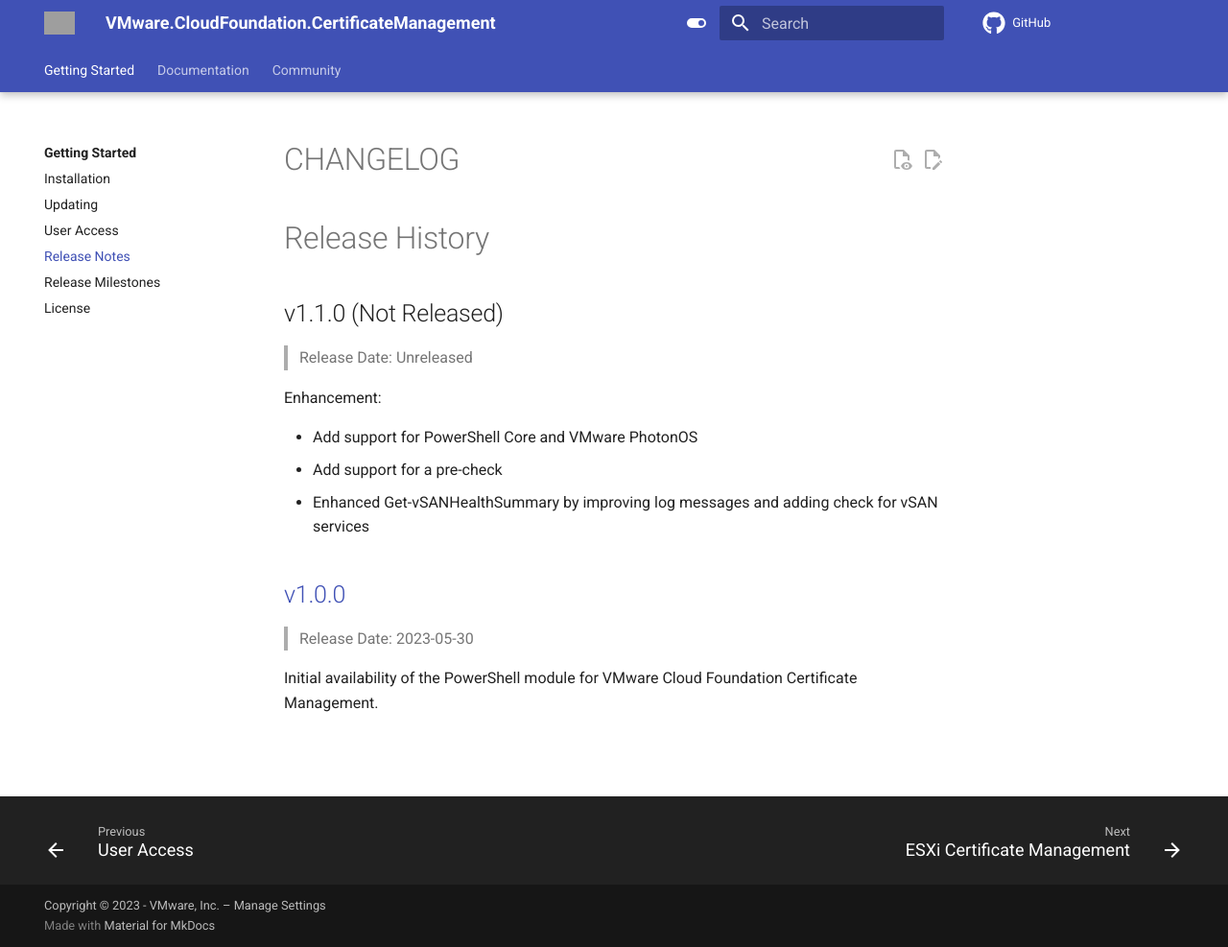
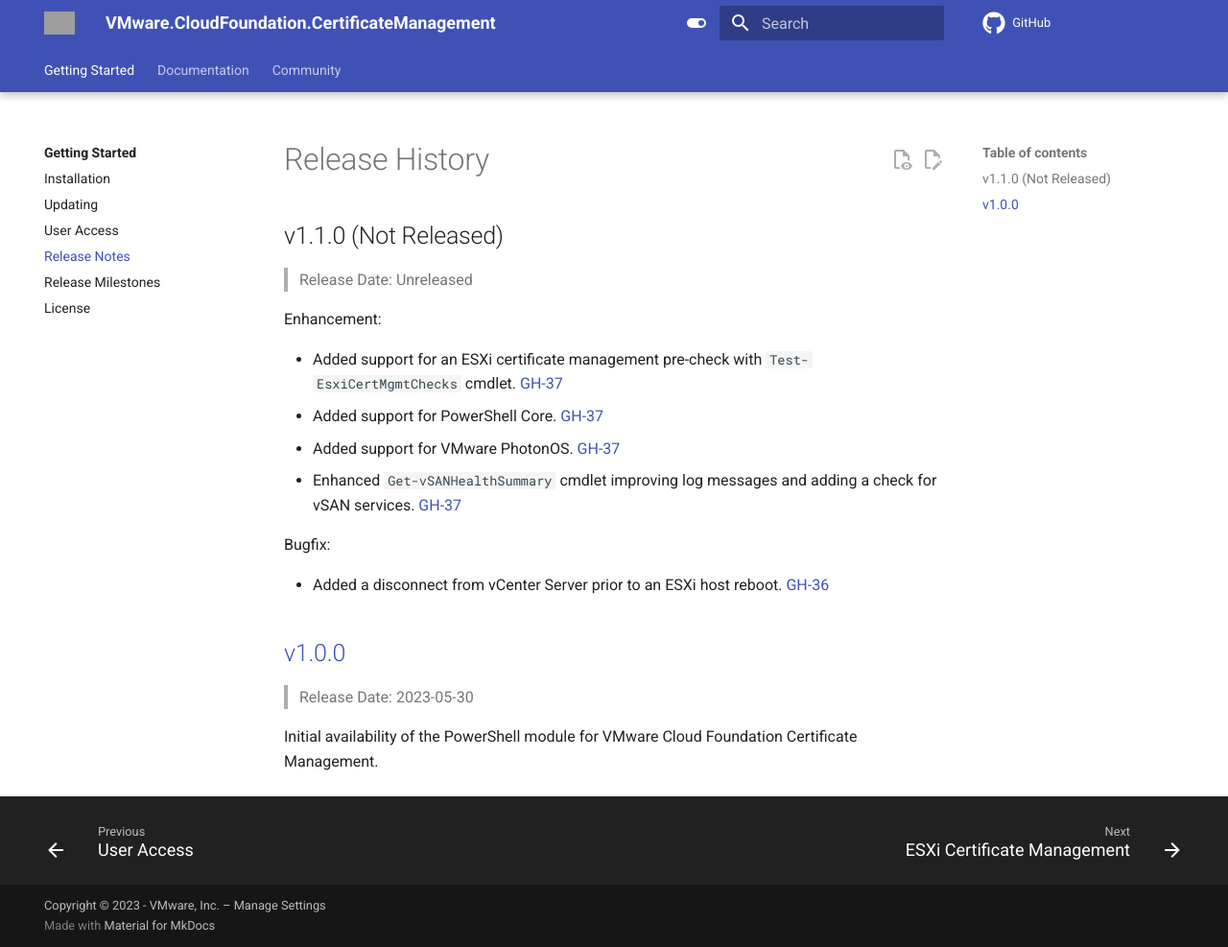
Before and after one commit to vmware/powershell-module-for-vmware-cloud-foundation-certificate-management, an MkDocs documentation site: the page built from docs/release-notes.md, in a window 1280 px wide and 987 px high. Shown: the whole window at 96% size. Built offline with MkDocs 1.6.1 and Material for MkDocs 9.7.7, drawn with Linux system fonts in a browser that asks for light colours; comment, search, counter and statistics services are not loaded; the version menu is left out; grey boxes are pictures that could not be loaded.

Commit message:
fix: address review comments
Addressed review comments.

Signed-off-by: Ryan Johnson <johnsonryan@vmware.com>

```diff
--- a/CHANGELOG.md
+++ b/CHANGELOG.md
@@ -1,5 +1,3 @@
-# CHANGELOG
-
 # Release History
 
 ## v1.1.0 (Not Released)
@@ -8,10 +6,14 @@
 
 Enhancement:
 
-- Add support for PowerShell Core and VMware PhotonOS
-- Add support for a pre-check
-- Enhanced Get-vSANHealthSummary by improving log messages and adding check for vSAN services
+- Added support for an ESXi certificate management pre-check with `Test-EsxiCertMgmtChecks` cmdlet. [GH-37](https://github.com/vmware/powershell-module-for-vmware-cloud-foundation-certificate-management/pull/37)
+- Added support for PowerShell Core. [GH-37](https://github.com/vmware/powershell-module-for-vmware-cloud-foundation-certificate-management/pull/37)
+- Added support for VMware PhotonOS. [GH-37](https://github.com/vmware/powershell-module-for-vmware-cloud-foundation-certificate-management/pull/37)
+- Enhanced `Get-vSANHealthSummary` cmdlet improving log messages and adding a check for vSAN services. [GH-37](https://github.com/vmware/powershell-module-for-vmware-cloud-foundation-certificate-management/pull/37)
 
+Bugfix:
+
+- Added a disconnect from vCenter Server prior to an ESXi host reboot. [GH-36](https://github.com/vmware/powershell-module-for-vmware-cloud-foundation-certificate-management/pull/36)
 
 ## [v1.0.0](https://github.com/vmware/powershell-module-for-vmware-cloud-foundation-certificate-management/releases/tag/v1.0.0)
 
```
Also changed, not shown: README.md (+1 -2 lines), docs/documentation/functions/Test-EsxiCertMgmtChecks.md (+2 -1 lines), docs/index.md (+3 -0 lines).
